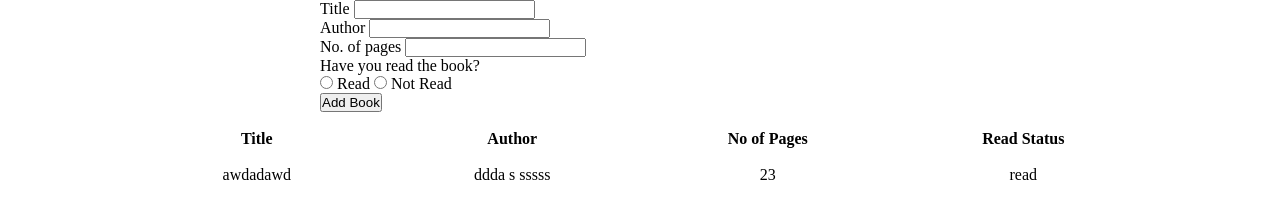
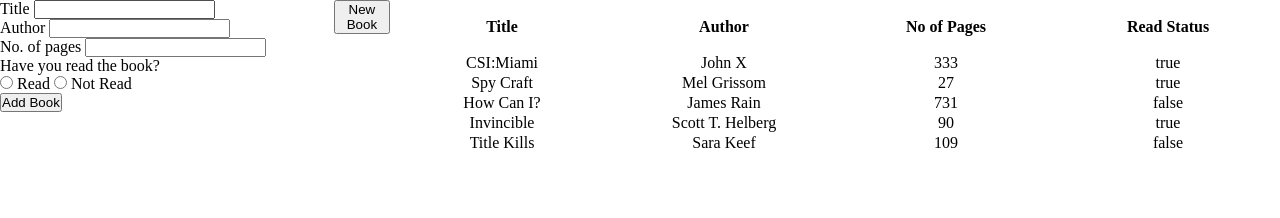
Before and after one commit to FirdausAbdullah/Projects_Odin, a plain HTML site: page Library/index.html in a window 1280 px wide. Drawn offline with Linux system fonts and the light colour scheme.

Commit message:
Books from library will be added to display table

```diff
--- a/Library/index.html
+++ b/Library/index.html
@@ -38,6 +38,9 @@
             <button type="submit">Add Book</button>
         </form>
     </div>
+    <div class="buttonDiv">
+        <button>New Book</button>
+    </div>
     <div class="tableDiv">
         <table>
         <thead>
@@ -48,13 +51,8 @@
             <th>Read Status</th>
             </tr>
         </thead>
-        <tbody>
-            <tr>
-            <td>awdadawd</td>
-            <td>ddda s sssss</td>
-            <td>23</td>
-            <td>read</td>
-            </tr>
+        <tbody id="tableBody">
+
         </tbody>
         </table>
     </div>
--- a/Library/script.js
+++ b/Library/script.js
@@ -3,11 +3,11 @@ function Book(uuid,title,author,pages,isRead){
     this.author = author,
     this.pages = pages,
     this.isRead = isRead,
-    this.uuid = uuid,
+    this.uuid = uuid
 
-    this.info = function() {
-        return `${this.title} by ${this.author}, ${this.pages} pages, ${(this.isRead)? "Read" : "Not Read"}` ;
-    }
+    // this.info = function() {
+    //     return `${this.title} by ${this.author}, ${this.pages} pages, ${(this.isRead)? "Read" : "Not Read"}` ;
+    // }
 };
 
 
@@ -19,11 +19,6 @@ function addBookToLibrary(title,author,pages,isRead){
     myLibrary.push(createdBook);
 }
 
-function displayBook(libraryArr){
-    libraryArr.forEach(eachBook => {
-        console.dir(eachBook);
-    });
-}
 
 addBookToLibrary("CSI:Miami","John X",333,true);
 addBookToLibrary("Spy Craft","Mel Grissom",27,true);
@@ -32,4 +27,27 @@ addBookToLibrary("Invincible","Scott T. Helberg",90,true);
 addBookToLibrary("Title Kills","Sara Keef",109,false);
 
 
-displayBook(myLibrary);
+
+
+// ------------ Display -----------------
+const tableBody = document.querySelector("#tableBody");
+
+function updateBookOnTable(libraryArr){
+    libraryArr.forEach(eachBook=>{
+        const newTR = document.createElement("tr");
+        for(let data in eachBook ){
+            if(data=="uuid"){continue;}
+            const newTD = document.createElement("td");
+            newTD.textContent = eachBook[data];
+            newTR.appendChild(newTD);
+        }
+        tableBody.appendChild(newTR);
+
+    });
+}
+// function displayBook(libraryArr){
+//     libraryArr.forEach(eachBook => {
+//         console.dir(eachBook);
+//     });
+// }
+updateBookOnTable(myLibrary);
--- a/Library/styles.css
+++ b/Library/styles.css
@@ -4,18 +4,23 @@
 }
 .container{
     width:100vw;
+    display: flex;
 }
 .formDiv{
     /* border: 1px solid red; */
     margin: 0 auto;
-    width: 50vw;
+    width: 30%;
     display: block;
-    /* display: none; */
+
 }
 
 .tableDiv{
     width:80vw;
     margin: 0 auto;
+    /* border: 1px solid red; */
+}
+
+.buttonDiv{
     /* border: 1px solid red; */
 }
 
```
